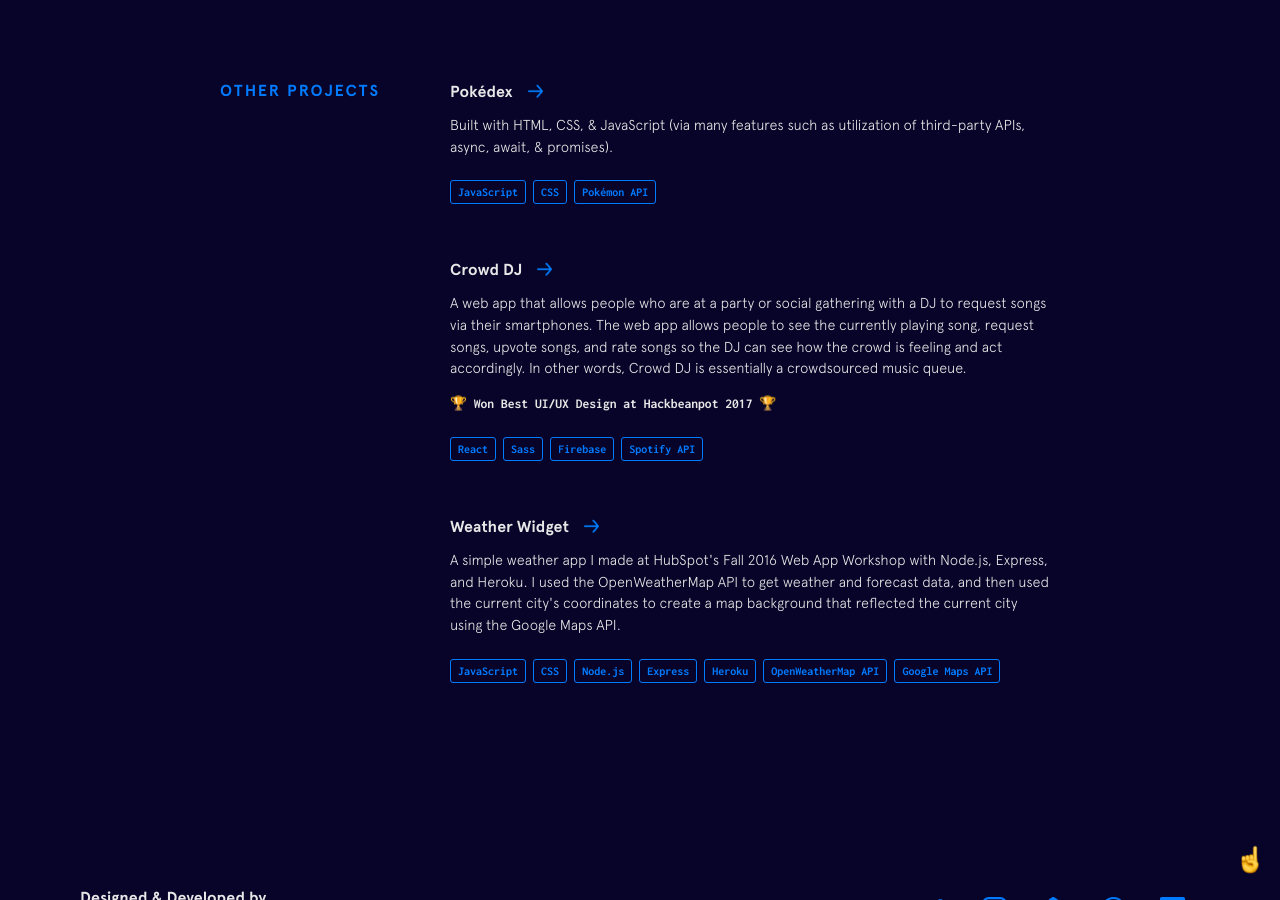
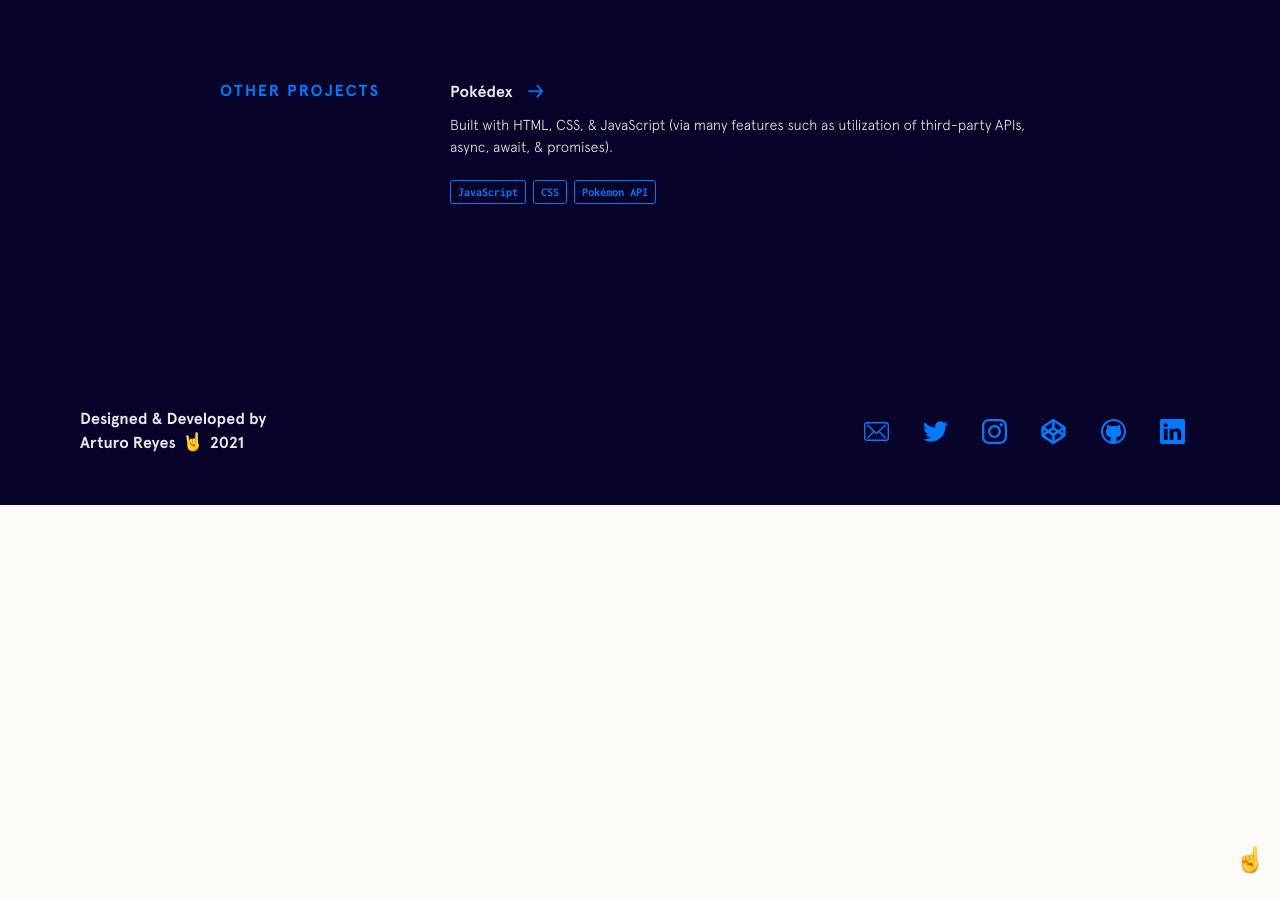
Before and after one commit to ArturReyes/arturreyes.github.io, a Jekyll site: the page built from index.html, in a window 1280 px wide and 900 px high, scrolled down 3664 px. Built offline with Jekyll 4.4.1, drawn with Linux system fonts in a browser that asks for light colours; nearby versions of some CDN libraries; after the commit the page ends 4169 px from its top, so only the background shows below that.

Commit message:
url change

```diff
--- a/_data/other-projects.yml
+++ b/_data/other-projects.yml
@@ -1,46 +1,8 @@
 - name: Pokédex
-  url: https://github.com/rs-arturo/pokedex
-  code: https://github.com/rs-arturo/pokedex
+  url: https://github.com/arturreyes/pokedex
+  code: https://github.com/arturreyes/pokedex
   description: Built with HTML, CSS, & JavaScript (via many features such as utilization of third-party APIs, async, await, & promises).
   used:
     - thing: JavaScript
     - thing: CSS
     - thing: Pokémon API
-
-
-- name: Crowd DJ
-  url: https://github.com/crowddj/crowddj-react
-  code: https://github.com/crowddj/crowddj-react
-  description:
-    A web app that allows people who are at a party or social gathering with a DJ to request songs via their smartphones. The web app allows people to see the currently playing song, request songs, upvote songs, and rate songs so the DJ can see how the crowd is feeling and act accordingly. In other words, Crowd DJ is essentially a crowdsourced music queue. <br>
-    <a class="small" href="http://projects.hackbeanpot.com/2017-projects.html">🏆 Won Best UI/UX Design at Hackbeanpot 2017 🏆</a>
-  used:
-    - thing: React
-    - thing: Sass
-    - thing: Firebase
-    - thing: Spotify API
-
-- name: Weather Widget
-  url: http://quiet-dusk-89245.herokuapp.com/
-  code: https://github.com/bchiang7/DemoWebApp
-  description: A simple weather app I made at HubSpot's Fall 2016 Web App Workshop with Node.js, Express, and Heroku. I used the OpenWeatherMap API to get weather and forecast data, and then used the current city's coordinates to create a map background that reflected the current city using the Google Maps API.
-  img: weather
-  used:
-    - thing: JavaScript
-    - thing: CSS
-    - thing: Node.js
-    - thing: Express
-    - thing: Heroku
-    - thing: OpenWeatherMap API
-    - thing: Google Maps API
-
-# - name: ScreenTime 2.0
-#   url: https://play.google.com/store/apps/details?id=com.starry.management
-#   description: App-blocking feature on <a class="underline-link" href="https://starry.com/station" target="_blank">Starry Station</a> that provides functionality for users to easily filter content, pause the internet, and even create custom rules for blocking apps like Facebook and Twitter right from their mobile phones. Learn more about ScreenTime 2.0 on <a class="underline-link" href="https://www.producthunt.com/tech/screentime-for-starry-station" target="_blank">Product Hunt</a> and the <a class="underline-link" href="https://blog.starry.com/whats-new-screentime-just-got-better-for-parents/" target="_blank">Starry Blog</a>.
-#   used:
-#   - thing: JavaScript
-#   - thing: CSS
-#   - thing: Handlebars
-#   - thing: Backbone
-#   - thing: Marionette
-#   - thing: Cordova
```
